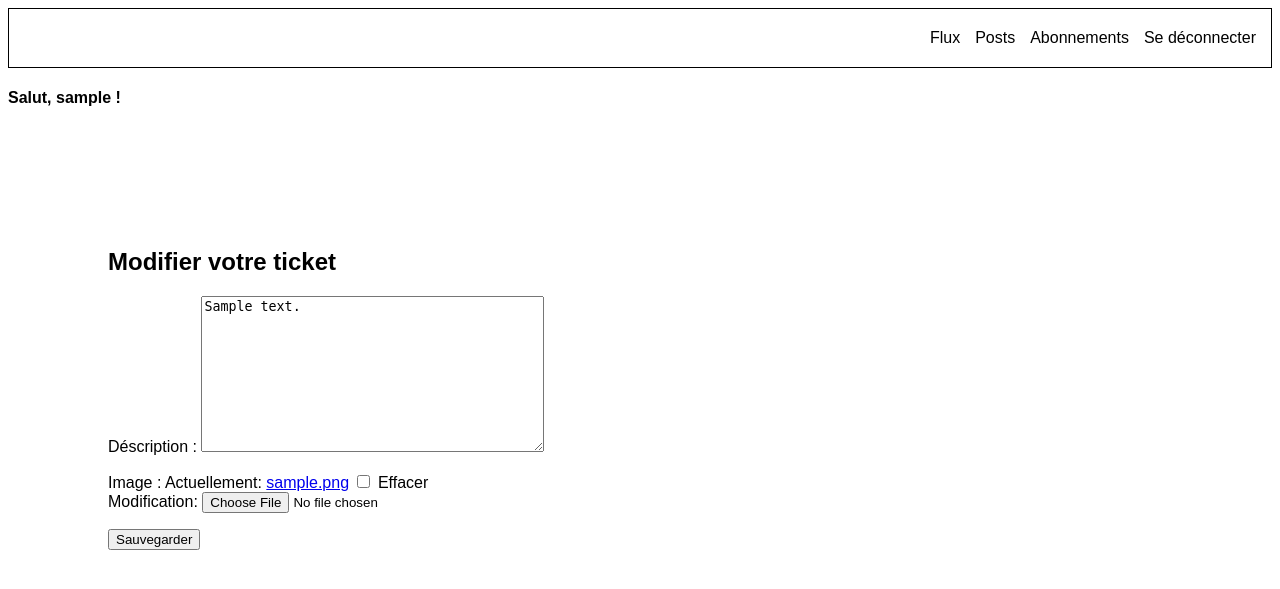
After one commit to oussamaabid82/LITReview, a Django app: page /blog/1/edit_ticket in a window 1280 px wide. The commit adds this page. Shown: the top 589 px of the page. Run offline with Django 3.2, Linux system fonts and the light colour scheme; a user stored in the database is signed in; tables that the repository leaves empty hold one stand-in row (values such as "Sample post"); parts of the project's set-up code (start-up, migrations or seed data) failed here and were passed over; some libraries are stand-ins or nearby versions.

Commit message:
MAJ du code et création de la page post

```diff
--- a/blog/forms.py
+++ b/blog/forms.py
@@ -1,23 +1,34 @@
+from attr import fields
 from django import forms
 from authentication.models import UserFollows
+from .models import Review, Ticket
 
-CHOICES = [('0','0'), ('1','1'), ('2','2'),
-           ('3','3'), ('4','4'), ('5','5'),
-         ]
+RATING_RANGE = (
+        ('0', '0'),
+        ('1', '1'),
+        ('2', '2'),
+        ('3', '3'),
+        ('4', '4'),
+        ('5', '5')
+    )
 
-class TicketForm(forms.Form):
-    title = forms.CharField(max_length=200, label='Titre')
+
+class TicketForm(forms.ModelForm):
     description = forms.CharField(max_length=800, widget=forms.Textarea, label='Déscription')
     image = forms.ImageField(required=False)
+    class Meta:
+        model = Ticket
+        fields = ['description', 'image']
 
-class ReviewForm(forms.Form):
-    title = forms.CharField(max_length=200, label='title')
-    rating = forms.ChoiceField(choices=CHOICES, widget=forms.RadioSelect, label='rating')
-    commentaire = forms.CharField(max_length=800, widget=forms.Textarea, label='commentaire')
+    # title = forms.CharField(max_length=200, label='Titre')
+    # description = forms.CharField(max_length=800, widget=forms.Textarea, label='Déscription')
+    # image = forms.ImageField(required=False)
 
-class DeleteReviewForm(forms.Form):
-    delete_blog = forms.BooleanField(widget=forms.HiddenInput, initial=True)
-
+class ReviewForm(forms.ModelForm):
+    rating = forms.ChoiceField(choices=RATING_RANGE, widget=forms.RadioSelect())
+    class Meta:
+        model = Review
+        fields = ['rating', 'content']
 
 class FollowUsersForm(forms.ModelForm):
     class Meta:
--- a/blog/models.py
+++ b/blog/models.py
@@ -33,9 +33,9 @@ class Review(models.Model):
         ('4', '4'),
         ('5', '5')
     )
-    ticket = models.ForeignKey(to=Ticket,on_delete=models.CASCADE)
-    title = models.CharField(max_length=128)
-    content = models.CharField(max_length=5000)
+    ticket = models.ForeignKey(to=Ticket,on_delete=models.CASCADE, null=True)
+    title = models.CharField(max_length=128, null=True)
+    content = models.TextField(max_length=5000)
     rating = models.IntegerField(choices=RATING_RANGE)
     user = models.ForeignKey(to=settings.AUTH_USER_MODEL,on_delete=models.CASCADE)
     contributors = models.ManyToManyField(settings.AUTH_USER_MODEL, through='BlogContributor', related_name='review_contributions')
--- /dev/null
+++ b/blog/templates/blog/edit_ticket.html
@@ -0,0 +1,9 @@
+{% extends 'base.html' %}
+{% block content %}
+    <h2>Modifier votre ticket</h2>
+    <form method="post">
+        {{ edit_ticket.as_p }}
+        {% csrf_token %}
+        <button type="submit" >Sauvegarder</button>
+    </form>
+{% endblock content %}
--- a/blog/views.py
+++ b/blog/views.py
@@ -1,16 +1,16 @@
+from multiprocessing import context
 from django.db.models import Q
 from itertools import chain
 from django.contrib.auth.decorators import login_required
 from django.core.paginator import Paginator
 from django.shortcuts import get_object_or_404, redirect, render
-from .forms import TicketForm, DeleteReviewForm, FollowUsersForm, ReviewForm
+from .forms import TicketForm, FollowUsersForm, ReviewForm
 from .models import Review, Ticket
 
 
 
 @login_required
 def home(request):
-
     ticket = Ticket.objects.filter(
         Q(user__in = request.user.follows.all()) | Q(user=True))
 
@@ -31,8 +31,33 @@ def home(request):
         'ticket': ticket,
         'review': review
         }
+    return render(request, 'blog/home.html', context=context)
 
-    return render(request, 'blog/home.html', context=context)
+@login_required
+def post(request):
+
+    ticket = Ticket.objects.filter(user = request.user)
+
+    review = Review.objects.filter(user = request.user)
+
+    review_and_ticket = sorted(
+        chain(review, ticket),
+        key=lambda instance: instance.date_created,
+        reverse=True
+    )
+
+    paginator = Paginator(review_and_ticket, 20)
+    page_number = request.GET.get('page')
+    page_obj = paginator.get_page(page_number)
+    context = {
+        'page_obj': page_obj,
+        'ticket': ticket,
+        'review': review
+        }
+    return render(request, 'blog/post.html', context=context)
+
+
+
 
 @login_required
 def create_ticket(request):
@@ -61,6 +86,7 @@ def create_ticket(request):
 def create_review(request):
     if request.method == 'POST':
         ticket_form = TicketForm(request.POST, request.FILES)
+        print(request.method)
         review_form = ReviewForm(request.POST)
         if all([ticket_form.is_valid(), review_form.is_valid()]):
             ticket = Ticket()
@@ -90,6 +116,30 @@ def create_review(request):
     }
     return render(request, 'blog/create_review.html', context=context)
 
+
+@login_required
+def create_review_response_ticket(request, blog_id):
+    if request.method == 'POST':
+        review_form = ReviewForm(request.POST)
+        ticket = get_object_or_404(Ticket, id=blog_id)
+        if review_form.is_valid():
+            review = Review()
+            review.ticket = ticket
+            review.title = request.POST['title']
+            review.content = request.POST['commentaire']
+            review.rating = request.POST['rating']
+            review.user = request.user
+            review.save()
+            return redirect('home')
+    else:
+        review_form = ReviewForm()
+
+    context = {
+        'ticket': ticket,
+        'review_form': review_form,
+    }
+    return render(request, 'blog/create_review_response.html', context=context)
+
 @login_required
 def view_blog(request, blog_id):
     blog = get_object_or_404(Review, id=blog_id)
@@ -97,32 +147,42 @@ def view_blog(request, blog_id):
     return render(request, 'blog/view_review.html', {'blog': blog})
 
 @login_required
-def edit_blog(request, blog_id):
+def edit_review(request, blog_id):
     blog = get_object_or_404(Review, id=blog_id)
-    edit_review = ReviewForm(request.POST, blog)
-
     if request.method == 'POST':
-        if 'edit_review' in request.POST:
-            edit_review = ReviewForm(request.POST, instance=blog)
-            if edit_review.is_valid():
-                edit_review.save()
-                return redirect('home')
-
-        if 'delete_blog' in request.POST:
-            delete_review = DeleteReviewForm(request.POST)
-            if delete_review.is_valid():
-                blog.delete()
-                return redirect('home')
+        edit_review = ReviewForm(request.POST, instance=blog)
+        if edit_review.is_valid():
+            edit_review.save()
+            return redirect('post')
     else:
-        edit_review = ReviewForm()
-        delete_review = DeleteReviewForm()
-
+        edit_review = ReviewForm(instance=blog)
     context = {
         'edit_review': edit_review,
-        'delete_review': delete_review,
     }
-    return render(request, 'blog/edit_blog.html', context=context)
+    return render(request, 'blog/edit_review.html', context=context)
 
+@login_required
+def edit_ticket(request, blog_id):
+    ticket = get_object_or_404(Ticket, id=blog_id)
+    if request.method == 'POST':
+        edit_ticket = TicketForm(request.POST, request.FILES, instance=ticket)
+        if edit_ticket.is_valid():
+            edit_ticket.save()
+            return redirect('post')
+    else:
+        edit_ticket = TicketForm(instance=ticket)
+    context = {
+        'edit_ticket': edit_ticket,
+    }
+    return render(request, 'blog/edit_ticket.html', context=context)
+
+@login_required
+def delete_review(request, blog_id):
+    review = get_object_or_404(Review, id=blog_id)
+    delete_review = review.delete()
+    redirect('post')
+    context = {'delete_review': delete_review}
+    return render(request, 'blog/post.html', context=context)
 
 @login_required
 def follow_users(request):
@@ -134,11 +194,3 @@ def follow_users(request):
             form.save()
             return redirect('home')
     return render(request, 'blog/follow_users_form.html', context={'form': form})
-
-
-# def photo_feed(request):
-#     paginator = Paginator( 10)
-#     page_number = request.GET.get('page')
-#     page_obj = paginator.get_page(page_number)
-#     context = {'page_obj': page_obj}
-#     return render(request, 'blog/photo_feed.html', context=context)
--- a/litreview/urls.py
+++ b/litreview/urls.py
@@ -13,10 +13,13 @@ urlpatterns = [
     path('logout/', LogoutView.as_view(), name='logout'),
     path('signup/', authentication.views.signup_page, name='signup'),
     path('home/', blog.views.home, name='home'),
+    path('post/', blog.views.post, name='post'),
     path('blog/ticket/', blog.views.create_ticket, name='ask_review'),
     path('blog/review', blog.views.create_review, name='create_review'),
+    path('blog/<int:blog_id>/review_response', blog.views.create_review_response_ticket, name='review_response'),
     path('blog/<int:blog_id>', blog.views.view_blog, name='view_blog'),
-    path('blog/<int:blog_id>/edit', blog.views.edit_blog, name='edit_review'),
+    path('blog/<int:blog_id>/edit_review', blog.views.edit_review, name='edit_review'),
+    path('blog/<int:blog_id>/edit_ticket', blog.views.edit_ticket, name='edit_ticket'),
     path('follow-users/', blog.views.follow_users, name='follow_users')
 ]
 
--- a/static/styles.css
+++ b/static/style.css
@@ -44,6 +44,8 @@ html {
     background-color: white;
     padding: 15px 32px;
     border-radius: 12px;
+    font-size: large;
+    cursor: pointer;
 }
 
 
@@ -75,9 +77,24 @@ html {
 .post {
     Margin:0px 0px 10px 0px ;
     padding-top: 10px;
-    padding-bottom: 30px;
+    padding-bottom: 5px;
     border: 1px solid #000000;
     text-align: left;
+}
+
+.button_delet_and_modif{
+    display: flex;
+    justify-content: end;
+    margin-bottom: 0cm;
+}
+
+.button_delet_and_modif button{
+    margin-right: 20px;
+    background-color: white;
+    padding: 10px 28px;
+    border-radius: 12px;
+    font-size: large;
+    cursor: pointer;
 }
 
 .post img {
--- a/templates/base.html
+++ b/templates/base.html
@@ -1,13 +1,13 @@
 {% load static %}
 <html>
     <head>
-        <link rel="stylesheet" href="{% static 'styles.css' %}">
+        <link rel="stylesheet" href="{% static 'style.css' %}">
     </head>
     <body>
         <div class="sidebar">
             {% if user.is_authenticated %}
                 <nav><a href="{% url 'home' %}">Flux</a></nav>
-                <nav><a href="">Posts</a></nav>
+                <nav><a href="{% url 'post' %}">Posts</a></nav>
                 <nav><a href="{% url 'follow_users' %}">Abonnements</a></nav>
                 <nav><a href="{% url 'logout' %}">Se déconnecter</a></nav>
             {% endif %}
```
Also changed, not shown: authentication/models.py (+0 -9 lines), blog/templates/blog/create_review_response.html (added, +12 -0 lines), blog/templates/blog/edit_review.html (renamed from blog/templates/blog/edit_blog.html, +0 -7 lines), blog/templates/blog/home.html (+6 -13 lines), blog/templates/blog/post.html (added, +49 -0 lines).
